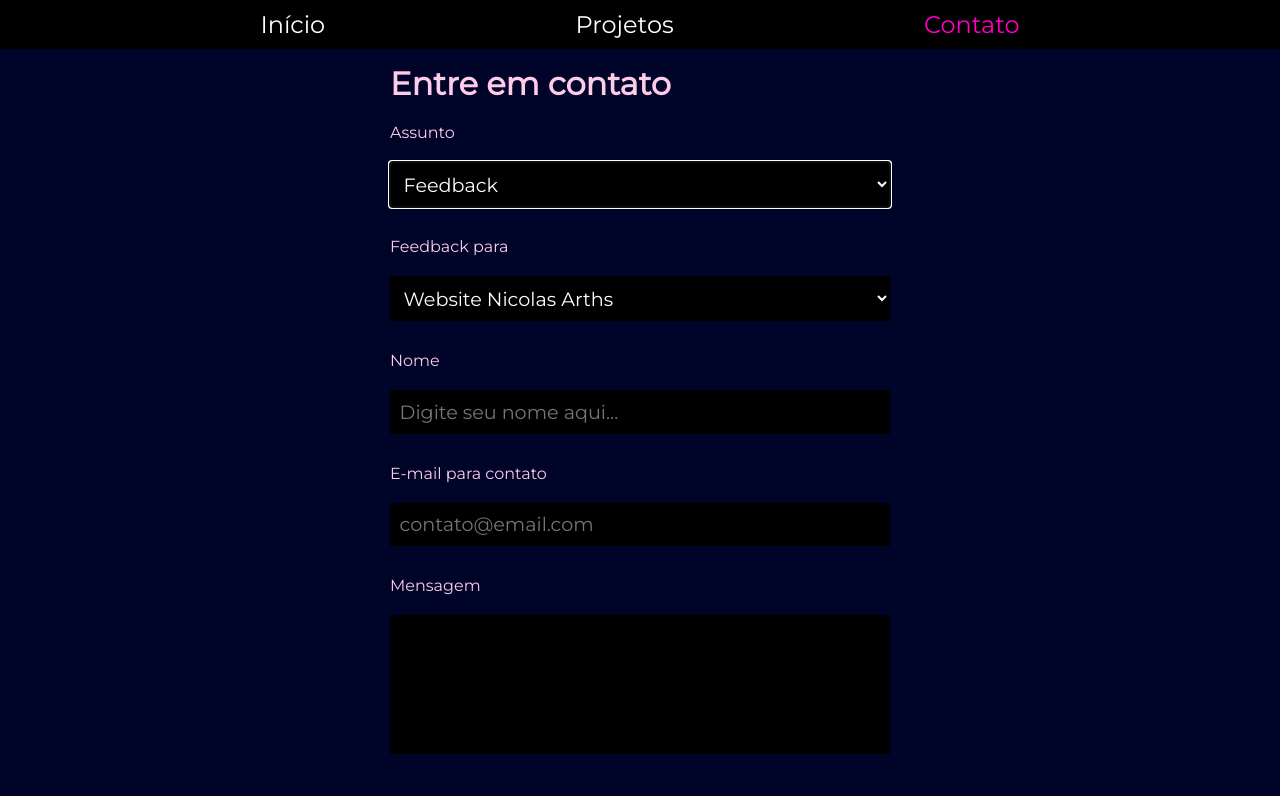
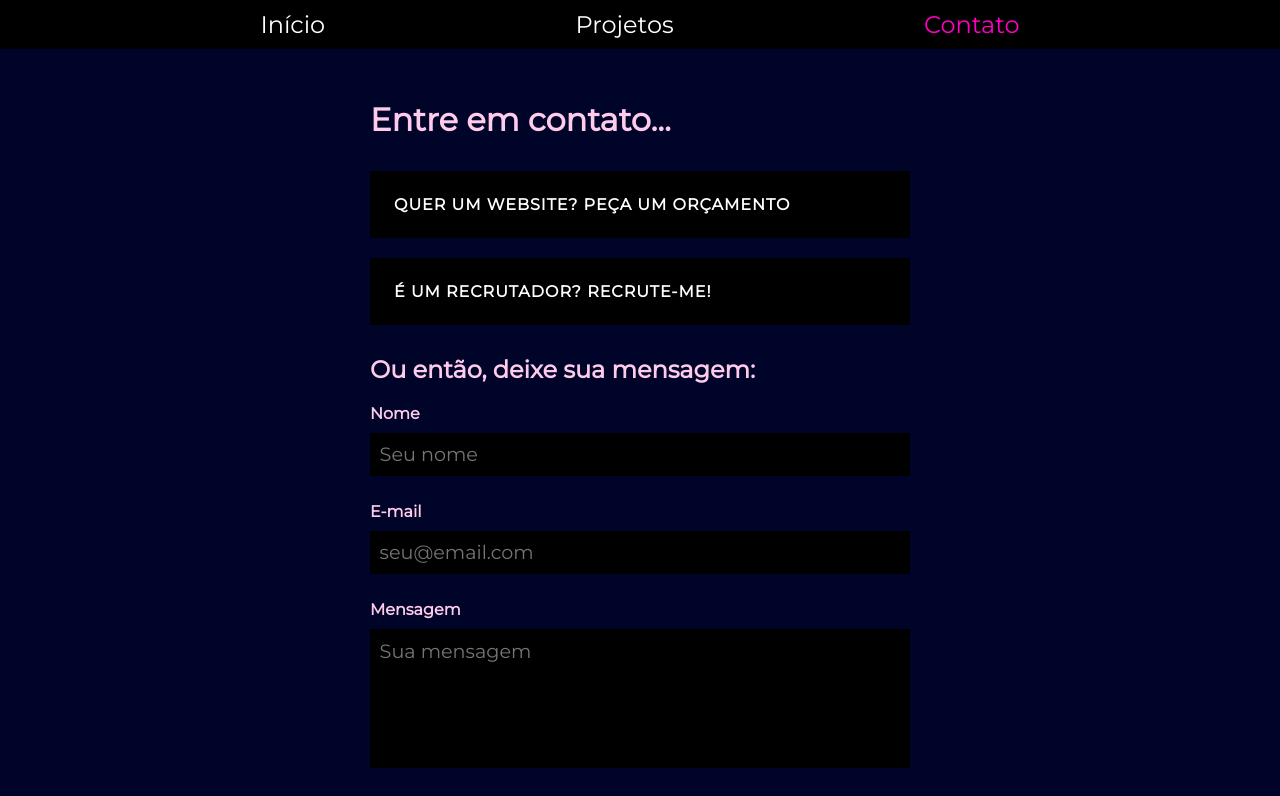
Before and after one commit to nicolasarths/personal-website, a Next.js app: page /contato in a window 1280 px wide. Shown: the top 796 px of the page. Built offline with nearby package versions, Linux system fonts and the light colour scheme; a web font is replaced by a local one.

Commit message:
refactor contact page

```diff
--- /dev/null
+++ b/src/data/ContactPage/index.js
@@ -0,0 +1,7 @@
+import subjectOptions from "./subjectOptions";
+import successfulContactPage from "./successfulContactPage"
+
+export {
+    subjectOptions,
+    successfulContactPage
+}
--- /dev/null
+++ b/src/data/ContactPage/subjectOptions.js
@@ -0,0 +1,14 @@
+const subjectOptions = [
+  {
+    id: "budget",
+    value: "Quer um website? Peça um orçamento",
+    href: "/orcamento"
+  },
+  {
+    id: "recruitment",
+    value: "É um recrutador? Recrute-me!",
+    href: "/recrute-me"
+  }
+];
+
+export default subjectOptions;
--- /dev/null
+++ b/src/data/ContactPage/successfulContactPage.js
@@ -0,0 +1,3 @@
+const successfulContactPage = "/contato/sucesso"
+
+export default successfulContactPage
--- a/src/pages/contato/index.js
+++ b/src/pages/contato/index.js
@@ -1,189 +1,75 @@
-import { useState } from "react";
+import { DeepButton } from "../../components/Buttons";
+import { Field, Submit, TextArea, Form } from "../../components/forms";
+import { subjectOptions, successfulContactPage } from "../../data/ContactPage";
+import { v4 } from "uuid";
+import { sendMail } from "utils"
+import { WindowAlertContext} from "context/windowAlert"
+import { useContext } from "react"
+import SendMailFailureAlert from "components/ContactPage/SendMailFailureAlert";
 
-export default function Contato() {
-  const [CurrentField, changeCurrentField] = useState(FeedbackSelect);
+const SubjectList = () =>
+  subjectOptions.map((option) => (
+    <DeepButton
+      onClick={() => (location.href = `${option.href}`)}
+      key={option.id}
+    >
+      {option.value}
+    </DeepButton>
+  ));
 
-  function HandleSelect(e) {
-    if (e.target.value == "feedback") {
-      changeCurrentField(FeedbackSelect);
-    }
-    if (e.target.value == "budget") {
-      changeCurrentField(BudgetSelect);
-    }
-    if (e.target.value == "recruitment") {
-      changeCurrentField(RecruitSelect);
-    }
-  }
+const ContactPage = () => {
+  const { setWindowAlert } = useContext(WindowAlertContext);
+  const handleSubmit = (e) => {
+    e.preventDefault();
+    const formElements = e.currentTarget.elements;
+    const budgetEmailSubject = `Nova Mensagem da Página de Contato #${v4()}`
+    sendMail(
+      formElements,
+      budgetEmailSubject,
+      () => location.href = successfulContactPage,
+      () => setWindowAlert(
+        <SendMailFailureAlert
+          form={formElements}
+          subject={budgetEmailSubject}
+        />
+        )
+    )
+  };
+  return (
+    <div className="contact-form container-small margin-auto padding-bottom-big padding-small">
+      <h1>Entre em contato...</h1>
 
-  async function handleSubmit(e) {
-    e.preventDefault();
-    const formData = {}
-    let params = ``
-    Array.from(e.currentTarget.elements).forEach(field => {
-      if (!field.name) return;
-      formData[field.name] = field.value;
+      <SubjectList />
 
-      if (field.name != `email`) field.value = field.value.replace(/[^a-zA-Z\s.,!áàãâéêíóôõú-]/g,'')
+      <h2 className="contact-form-title">Ou então, deixe sua mensagem:</h2>
 
-      if (field.name == `message`) params = `Mensagem=${field.value}&`+params
-      else params+= `${field.name}=${field.value}&`
-    });
+      <Form form="contactForm" method="post" onSubmit={handleSubmit}>
+        <Field
+          form="contactForm"
+          label="Nome"
+          name="Nome"
+          type="text"
+          placeholder="Seu nome"
+          required
+        />
+        <Field
+          form="contactForm"
+          label="E-mail"
+          name="E-mail"
+          type="email"
+          placeholder="seu@email.com"
+        />
+        <TextArea
+          form="contactForm"
+          label="Mensagem"
+          name="Mensagem"
+          placeholder="Sua mensagem"
+          rows="5"
+        />
+        <Submit value="Enviar" />
+      </Form>
 
-    const response = await fetch('/api/mail', {
-      method: 'post',
-      body: JSON.stringify(formData)
-    })
-
-    if (response.status > 300) location.href = `/contato/falha?${params}`
-    else location.href = '/contato/sucesso'
-  }
-
-  function FeedbackSelect() {
-    return (
-      <>
-        <label form="send-message" htmlFor="project">
-          Feedback para
-        </label>
-        <select
-          id="project"
-          name="project"
-          className="form-input"
-          form="send-message"
-          required
-        >
-          <option value="nicolasarths.com.br">
-            Website Nicolas Arths
-          </option>
-          <option value="guinchodemoto.com">
-            Website Monteiro Guincho de Moto
-          </option>
-          <option value="other">
-            Outros
-          </option>
-        </select>
-      </>
-    );
-  }
-
-  function BudgetSelect() {
-    return (
-      <>
-        <label form="send-message" htmlFor="budget-for">
-          Orçamento para
-        </label>
-        <select
-          id="budget-for"
-          name="budget-for"
-          className="form-input"
-          form="send-message"
-          required
-        >
-          <option value="website">Construção de website</option>
-          <option value="single-page">Construção de uma única página</option>
-          <option value="other">Outros</option>
-        </select>
-      </>
-    );
-  }
-
-  function RecruitSelect() {
-    return (
-      <>
-        <label form="send-message" htmlFor="recruiter-intention">
-          Feedback para
-        </label>
-        <select
-          id="recruiter-intention"
-          name="recruiter-intention"
-          className="form-input"
-          form="send-message"
-          required
-        >
-          <option value="exchange-emails">Trocar e-mails</option>
-          <option value="schedule-conversation">Agendar conversa</option>
-          <option value="other">Outros</option>
-        </select>
-
-        <label form="send-message" htmlFor="enterprise">
-          Empresa (opcional)
-        </label>
-        <input
-          id="enterprise"
-          name="enterprise"
-          className="form-input"
-          type="text"
-          placeholder="Nome da empresa"
-        />
-      </>
-    );
-  }
-
-  return (
-    <form
-      className="form margin-auto"
-      name="send-message"
-      id="send-message"
-      method="post"
-      onSubmit={handleSubmit}
-    >
-      <h2 className="form-title">Entre em contato</h2>
-
-      <label form="send-message" htmlFor="Subject">
-        Assunto
-      </label>
-      <select
-        id="subject"
-        name="subject"
-        className="form-input"
-        form="send-message"
-        onChange={HandleSelect}
-        required
-        autoFocus
-      >
-        <option value="feedback">Feedback</option>
-        <option value="budget">Orçamento</option>
-        <option value="recruitment">Recrutamento</option>
-        <option value="other">Outros</option>
-      </select>
-
-      {CurrentField}
-
-      <label form="send-message" htmlFor="name">
-        Nome
-      </label>
-      <input
-        id="name"
-        name="name"
-        className="form-input"
-        type="text"
-        placeholder="Digite seu nome aqui..."
-        required
-      />
-
-      <label form="send-message" htmlFor="email">
-        E-mail para contato
-      </label>
-      <input
-        id="email"
-        name="email"
-        className="form-input"
-        type="email"
-        placeholder="contato@email.com"
-        required
-      />
-
-      <label form="send-message" htmlFor="message">
-        Mensagem
-      </label>
-      <textarea
-        id="message"
-        name="message"
-        className="form-input"
-        rows="5"
-        placeholder=""
-        required
-      ></textarea>
-      <input className="form-input form-submit" type="submit" value="Enviar" />
-    </form>
+    </div>
   );
-}
+};
+export default ContactPage;
--- a/src/utils/sendMail.js
+++ b/src/utils/sendMail.js
@@ -25,8 +25,6 @@ export const sendMail = async (
     currentTargetElements,
     emailSubject
   );
-  if (successfullySent) {
-    functionToBeCalledIfSuccess();
-  }
+  if (successfullySent) functionToBeCalledIfSuccess();
   else if (functionToBeCalledIfFailure) functionToBeCalledIfFailure();
 };
```
Also changed, not shown: src/pages/contato/falha-persiste.js (deleted, +0 -34 lines), src/pages/contato/falha.js (deleted, +0 -55 lines), src/pages/contato/sucesso/index.js (renamed from src/pages/contato/sucesso.js).
